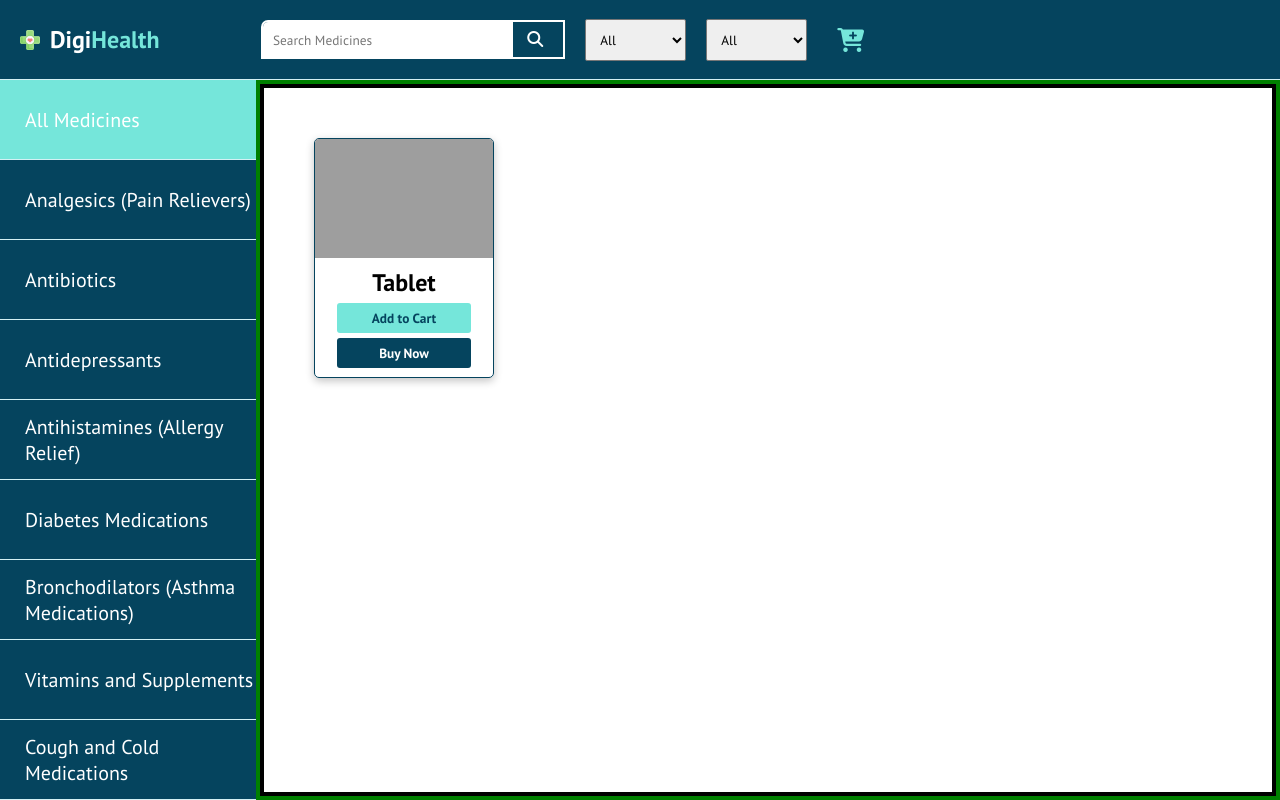
After one commit to poulomi-03/digihealth-main-springboot, a PHP site: page /medicines/medicines.html in a window 1280 px wide. The commit adds this page. Run offline with PHP 8.4, Linux system fonts and the light colour scheme; some libraries are stand-ins or nearby versions; grey boxes are pictures that could not be loaded.

Commit message:
added nav functionality in medicines page

```diff
--- a/styles/medicines/medicines.css
+++ b/medicines/medicines.css
@@ -203,9 +203,35 @@
     height: 25%;
     width: 75%;
     outline: none;
+    border: none;
     color: #fff;
     font-weight: 600;
     background-color: #05445E;
+    cursor: pointer;
+    transition: 0.2s;
+}
+
+.content .add-to-cart{
+    background-color: #75E6DA;
+    color: #05445E;
+    transition: 0.2s;
+}
+
+.content .add-to-cart:hover{
+    background-color: #05445E;
+    color: #fff;
+    transition: 0.2s;
+}
+
+.content .buy-now{
+    background-color: #05445E;
+}
+
+.content .buy-now:hover{
+    background-color: #75E6DA;
+    color: #05445E;
+    transition: 0.2s;
+    outline: none;
 }
 
 /* right-nav ends */
--- /dev/null
+++ b/medicines/medicines.html
@@ -0,0 +1,124 @@
+<!DOCTYPE html>
+<html lang="en">
+
+<head>
+    <meta charset="UTF-8">
+    <meta name="viewport" content="width=device-width, initial-scale=1.0">
+    <title>DigiHealth</title>
+
+    <!-- title icon -->
+    <link rel="icon" href="../../assets/images/home-section/logo/logo-main.png" type="image/x-icon" />
+    <!-- title icon -->
+
+    <!-- all linked css -->
+    <link rel="stylesheet" href="../../styles/universal-css-design/universal-css-design.css">
+    <link rel="stylesheet" href="medicines.css">
+    <!-- all linked css -->
+
+    <!-- universal google fonts -->
+    <link rel="preconnect" href="https://fonts.googleapis.com">
+    <link rel="preconnect" href="https://fonts.gstatic.com" crossorigin>
+    <link
+        href="https://fonts.googleapis.com/css2?family=Nunito:ital,wght@0,200..1000;1,200..1000&family=PT+Sans:ital,wght@0,400;0,700;1,400;1,700&display=swap"
+        rel="stylesheet">
+    <!-- universal google fonts -->
+
+    <!-- logo font -->
+    <link rel="preconnect" href="https://fonts.googleapis.com">
+    <link rel="preconnect" href="https://fonts.gstatic.com" crossorigin>
+    <link href="https://fonts.googleapis.com/css2?family=Caveat:wght@400..700&display=swap" rel="stylesheet">
+    <!-- logo font -->
+</head>
+
+<body>
+    <div class="outer-main">
+        <div class="left-nav">
+            <div class="nav-items logo" style="pointer-events: none;">
+                <img src="../../assets/images/home-section/logo/logo-main.png" alt="">
+                <p>Digi<span>Health</span></p>
+            </div>
+            <div onclick="show()" class="nav-items" id="allMedicines" style="background-color: #75E6DA;">
+                <p>All Medicines</p>
+            </div>
+            <div class="nav-items" id="analgesics">
+                <p>Analgesics (Pain Relievers)</p>
+            </div>
+            <div class="nav-items" id="antibiotics">
+                <p>Antibiotics</p>
+            </div>
+            <div class="nav-items" id="antidepressants">
+                <p>Antidepressants</p>
+            </div>
+            <div class="nav-items" id="antihistamines">
+                <p>Antihistamines (Allergy Relief)</p>
+            </div>
+            <div class="nav-items" id="diabetesMedications">
+                <p>Diabetes Medications</p>
+            </div>
+            <div class="nav-items" id="bronchodilators">
+                <p>Bronchodilators (Asthma Medications)</p>
+            </div>
+            <div class="nav-items" id="vitaminsAndSupplements">
+                <p>Vitamins and Supplements</p>
+            </div>
+            <div class="nav-items" id="coughAndColdMedications">
+                <p>Cough and Cold Medications</p>
+            </div>
+        </div>
+
+        <div class="right-nav">
+            <div class="top-nav">
+                <div class="search-box top-nav-search">
+                    <input type="text" placeholder="Search Medicines">
+                    <i class="fa-solid fa-magnifying-glass" style="color: #ffffff;"></i>
+                </div>
+                <select name="" id="" aria-placeholder="Sort-By">
+                    <option value="type">All</option>
+                    <option value="type">Low Price</option>
+                    <option value="type">High Price</option>
+                    <option value="type">Brands</option>
+                    <option value="type">Offers</option>
+                </select>
+                <select name="" id="" aria-placeholder="Filter-By">
+                    <option value="type">All</option>
+                    <option value="type">Low Price</option>
+                    <option value="type">High Price</option>
+                    <option value="type">Brands</option>
+                    <option value="type">Offers</option>
+                </select>
+                <i class="fa-solid fa-cart-plus" style="color: #75E6DA; font-size: 24px;"></i>
+            </div>
+
+            <div class="content-change">
+
+               <div class="product-outer">
+                    <div class="product">
+                        <div class="img">
+                            <img src="../../assets/images/medicines/tablet.jpg" alt="">
+                        </div>
+                        <div class="content">
+                            <h2>Tablet</h2>
+                            <button class="add-to-cart">Add to Cart</button>
+                            <button class="buy-now">Buy Now</button>
+                        </div>
+                    </div>
+
+                </div>
+
+            </div>
+        </div>
+</body>
+
+<!-- font awasome -->
+<script src="https://kit.fontawesome.com/cf9f264ee5.js" crossorigin="anonymous"></script>
+<!-- font awasome -->
+
+<!-- all linked scripts -->
+<script src="medicines.js"></script>
+<!-- <script src="../../scripts/medicines/medicines.js"></script> -->
+<!-- all linked scripts -->
+
+
+</body>
+
+</html>
--- /dev/null
+++ b/medicines/medicines.js
@@ -0,0 +1,104 @@
+// by class
+
+document.addEventListener("DOMContentLoaded", function() {
+    const navItems = document.querySelectorAll(".nav-items");
+
+    function clearActiveStates() {
+        navItems.forEach(item => {
+            item.style.backgroundColor = "";
+        });
+    }
+
+    navItems.forEach(item => {
+        item.addEventListener("click", function() {
+            clearActiveStates();
+            this.style.backgroundColor = "#75E6DA";
+        });
+    });
+});
+
+
+
+
+// By ids -----------
+
+// document.addEventListener("DOMContentLoaded", function() {
+//     const ids = [
+//         "allMedicines",
+//         "analgesics",
+//         "antibiotics",
+//         "antidepressants",
+//         "antihistamines",
+//         "diabetesMedications",
+//         "bronchodilators",
+//         "vitaminsAndSupplements",
+//         "coughAndColdMedications"
+//     ];
+
+//     function clearActiveStates() {
+//         ids.forEach(id => {
+//             document.getElementById(id).style.backgroundColor = "";
+//         });
+//     }
+
+//     ids.forEach(id => {
+//         const item = document.getElementById(id);
+//         item.addEventListener("click", function() {
+//             clearActiveStates();
+//             this.style.backgroundColor = "#75E6DA";
+//         });
+//     });
+// });
+
+
+
+
+// <======================conditions======================>
+
+// document.addEventListener("DOMContentLoaded", function() {
+//     const ids = [
+//         "allMedicines",
+//         "analgesics",
+//         "antibiotics",
+//         "antidepressants",
+//         "antihistamines",
+//         "diabetesMedications",
+//         "bronchodilators",
+//         "vitaminsAndSupplements",
+//         "coughAndColdMedications"
+//     ];
+
+//     function clearActiveStates() {
+//         ids.forEach(id => {
+//             document.getElementById(id).style.backgroundColor = "";
+//         });
+//     }
+
+//     ids.forEach(id => {
+//         const item = document.getElementById(id);
+//         item.addEventListener("click", function() {
+//             clearActiveStates();
+
+//             // Set the background color based on the clicked ID using if-else conditions
+//             if (id === "analgesics") {
+//                 this.style.backgroundColor = "red";
+//             } else if (id === "antibiotics") {
+//                 this.style.backgroundColor = "blue";
+//             } else if (id === "antidepressants") {
+//                 this.style.backgroundColor = "green";
+//             } else if (id === "antihistamines") {
+//                 this.style.backgroundColor = "purple";
+//             } else if (id === "diabetesMedications") {
+//                 this.style.backgroundColor = "orange";
+//             } else if (id === "bronchodilators") {
+//                 this.style.backgroundColor = "yellow";
+//             } else if (id === "vitaminsAndSupplements") {
+//                 this.style.backgroundColor = "pink";
+//             } else if (id === "coughAndColdMedications") {
+//                 this.style.backgroundColor = "cyan";
+//             } else {
+//                 this.style.backgroundColor = "#75E6DA"; // Default color for allMedicines and any others
+//             }
+//         });
+//     });
+// });
--- a/styles/body-elements-wrapper/home-wrapper.css
+++ b/styles/body-elements-wrapper/home-wrapper.css
@@ -10,7 +10,7 @@
   /* margin-top: 2px; */
   /* position: absolute; */
   z-index: -1;
-  /* border: 2px solid blue; */
+  border: 2px solid blue;
 }
 
 .carousel {
```
Also changed, not shown: index.html (+3 -5 lines), php/medicines/medicines.html (deleted, +0 -212 lines), scripts/medicines/medicines.js (deleted).
